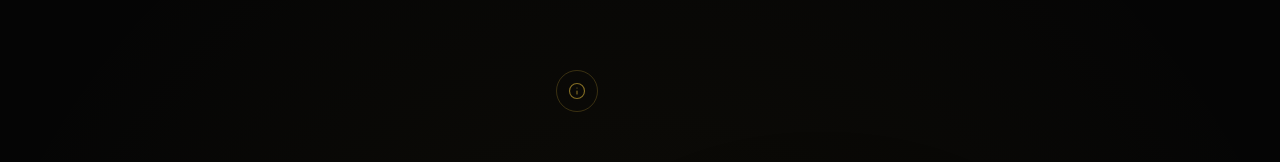
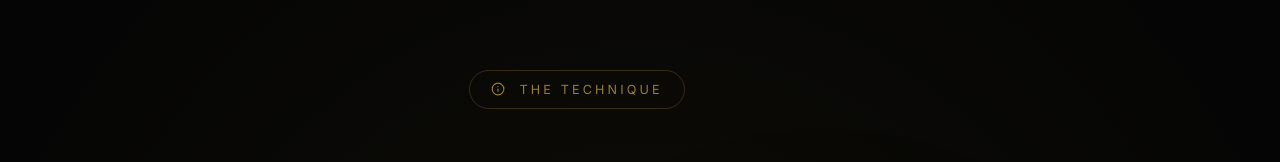
Before and after one commit to fraterr/Rose-Sigil, a React (Vite) app: page / in a window 1280 px wide. Shown: the part 301-463 px from the top of the page. Built offline with nearby package versions, Linux system fonts and the light colour scheme.

Commit message:
UI: Upgrade info button to 'THE TECHNIQUE' for better clarity and aesthetics

```diff
--- a/src/App.css
+++ b/src/App.css
@@ -375,32 +375,32 @@
   opacity: 0.4;
 }
 
-.icon-btn {
+.method-btn {
   background: transparent;
-  border: 0.5px solid rgba(212, 175, 55, 0.4);
+  border: 0.5px solid rgba(212, 175, 55, 0.3);
   color: var(--accent-color);
-  width: 42px;
-  height: 42px;
-  border-radius: 50%;
+  padding: 0.6rem 1.2rem;
+  border-radius: 20px;
   display: flex;
   align-items: center;
-  justify-content: center;
+  gap: 0.8rem;
   cursor: pointer;
   transition: var(--transition);
-  opacity: 0.6;
+  opacity: 0.7;
 }
 
-.icon-btn:hover {
-  opacity: 1;
-  border-color: var(--accent-color);
-  box-shadow: 0 0 15px var(--accent-glow);
-  transform: scale(1.05);
+.method-btn span {
+  font-family: var(--font-main);
+  font-size: 0.7rem;
+  letter-spacing: 0.25em;
+  font-weight: 400;
 }
 
-.icon-btn svg {
-  width: 18px;
-  height: 18px;
-  stroke-width: 1.5;
+.method-btn:hover {
+  opacity: 1;
+  background: rgba(212, 175, 55, 0.05);
+  border-color: var(--accent-color);
+  box-shadow: 0 0 20px var(--accent-glow);
 }
 
 @media (max-width: 1100px) {
--- a/src/App.tsx
+++ b/src/App.tsx
@@ -82,8 +82,9 @@
           <img src={`${import.meta.env.BASE_URL}logo.png`} alt="Rose Sigil Logo" className="logo-img" />
           <h1>Rose Sigil</h1>
         </div>
-        <button className="icon-btn" onClick={() => setShowInfo(!showInfo)} title="Information">
-          <Info size={20} />
+        <button className="method-btn" onClick={() => setShowInfo(!showInfo)}>
+          <Info size={14} />
+          <span>THE TECHNIQUE</span>
         </button>
       </header>
 
```
